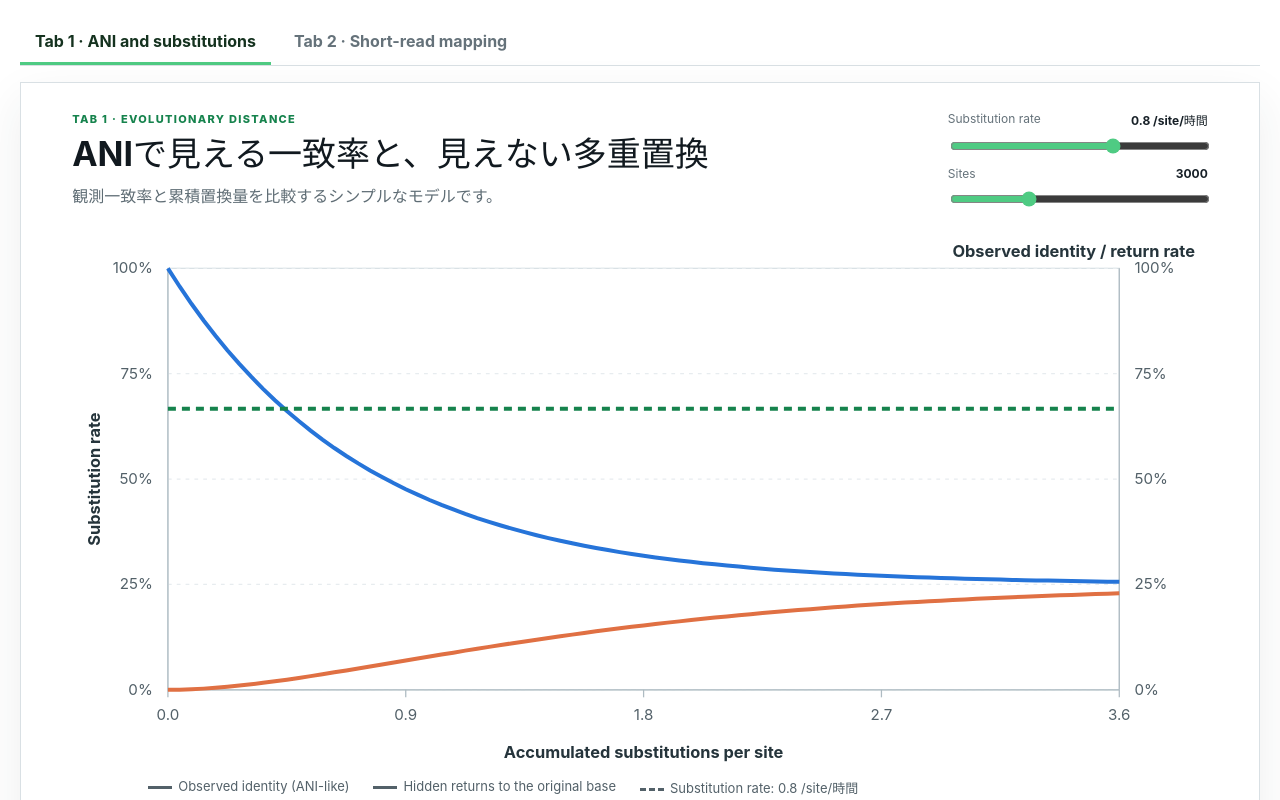
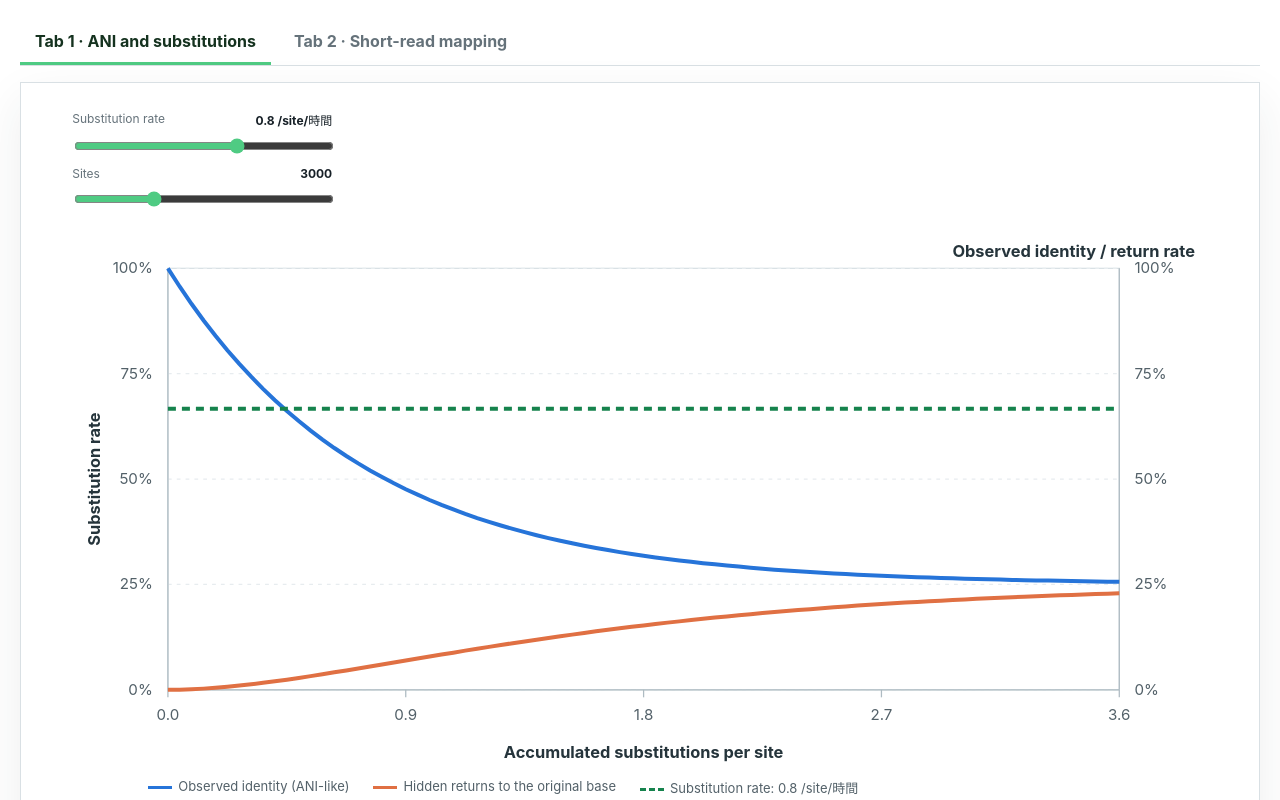
Before and after one commit to kazumaxneo/my-first-codex-app, a React (Vite) app: page / in a window 1280 px wide. Shown: the top 800 px of the page. Built offline with nearby package versions, Linux system fonts and the light colour scheme.

Commit message:
Fix ANI graph legend colors

```diff
--- a/src/App.tsx
+++ b/src/App.tsx
@@ -529,11 +529,6 @@ function AniSimulationPanel() {
   return (
     <section className="ani-panel" aria-labelledby="ani-title">
       <div className="ani-heading">
-        <div>
-          <p className="eyebrow">TAB 1 · EVOLUTIONARY DISTANCE</p>
-          <h2 id="ani-title">ANIで見える一致率と、見えない多重置換</h2>
-          <p>観測一致率と累積置換量を比較するシンプルなモデルです。</p>
-        </div>
         <div className="ani-controls">
           <Slider label="Substitution rate" value={substitutionRate} min={0.1} max={1.2} step={0.1} unit=" /site/時間" onChange={setSubstitutionRate} />
           <Slider label="Sites" value={siteCount} min={100} max={10000} step={100} onChange={setSiteCount} />
--- a/src/styles.css
+++ b/src/styles.css
@@ -127,6 +127,9 @@ input {
 .identity-line { stroke: #2674d9; }
 .return-line { stroke: #e07043; }
 .rate-line { stroke: #16834d; stroke-dasharray: 8 6; }
+.legend-line.identity-line { border-top-color: #2674d9; }
+.legend-line.return-line { border-top-color: #e07043; }
+.legend-line.rate-line { border-top-color: #16834d; }
 
 .ani-legend {
   display: flex;
```
